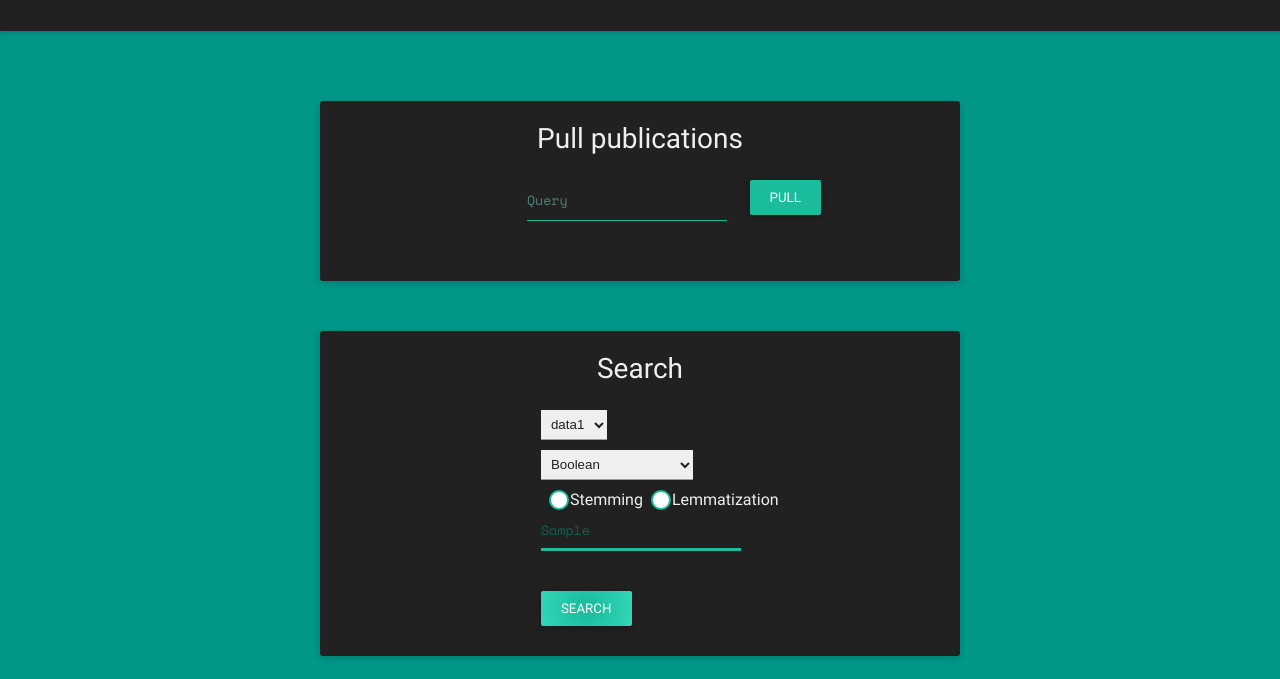
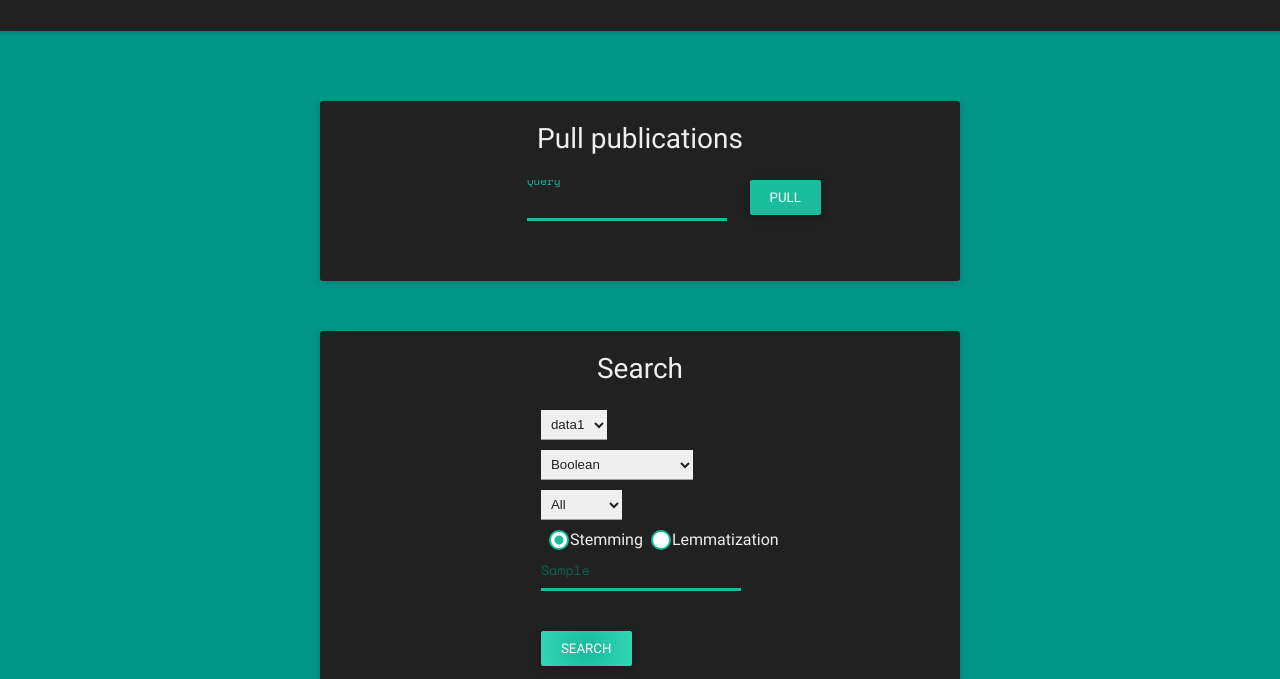
Before and after one commit to dimchor/IRLabProject, a plain HTML site: page html/index.html in a window 1280 px wide. Both pictures are taken after typing "Sample" into the empty fields and a click on the button "SEARCH". Shown: the part 121-800 px from the top of the page. Drawn offline with nearby package versions, Linux system fonts and the light colour scheme.

Commit message:
select fields and safety guards

```diff
--- a/html/index.html
+++ b/html/index.html
@@ -19,10 +19,10 @@
                 <div class="container center">
                     <div class="container center">
                         <div class="m--1">
-                            <input class="monospaced" type="text" id="pubmed-pull" required placeholder="Query"/>
+                            <input class="monospaced" type="text" id="pubmed-pull" placeholder="Query"/>
                         </div>
                         <div class="m--1">
-                            <button class="btn--raised btn--primary" onclick="pubmedPull()">Pull</button>
+                            <button id="pull-query" class="btn--raised btn--primary" onclick="pubmedPull()">Pull</button>
                         </div>
                     </div>
                 </div>
@@ -42,14 +42,22 @@
                                 <option value="okapi">Okapi BM25</option>
                             </select>
                             <br>
+                            <select id="select-fields">
+                                <option value="all">All</option>
+                                <option value="title">Title</option>
+                                <option value="authors">Authors</option>
+                                <option value="abstract">Abstract</option>
+                                <option value="date">Date</option>
+                            </select>
+                            <br>
                             <div class="container">
-                                <input type="radio" id="choice-stem" name="text-proc" value="stem"/>
+                                <input type="radio" id="choice-stem" name="text-proc" value="stem" checked="checked" />
                                 <label for="choice-stem">Stemming</label>
 
                                 <input type="radio" id="choice-lem" name="text-proc" value="lem"/>
                                 <label for="choice-lem">Lemmatization</label>
                             </div>
-                            <input class="monospaced" type="text" required placeholder="Query"/>
+                            <input id="search-query" class="monospaced" type="text" placeholder="Query"/>
                             <button onclick="pubmedSearch()" class="btn--raised btn--primary">Search</button>
                         </div>
                     </div>
@@ -60,6 +68,10 @@
         </div>
         <script>
             function pubmedPull() {
+                if (document.getElementById("pull-query").value == "") {
+                    return true;
+                }
+
                 // post query
                 alert(document.getElementById("pubmed-pull").value);
 
@@ -69,6 +81,10 @@
         </script>
         <script>
             function pubmedSearch() {
+                if (document.getElementById("search-query").value == "") {
+                    return true;
+                }
+
                 var contentDiv = document.getElementById("content");
                 var resultsDiv = document.getElementById("results");
                 if (resultsDiv == null) {
```
